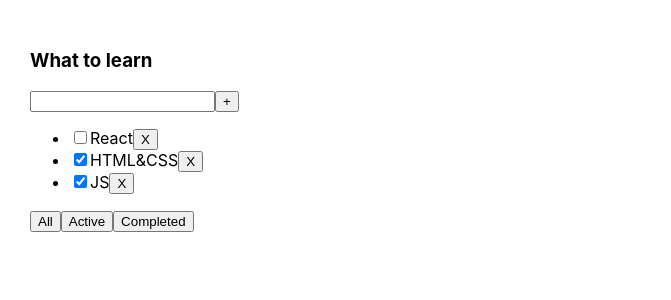
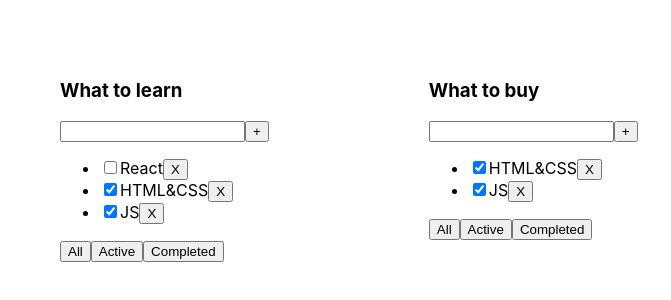
Before and after one commit to KirillDolzhenkov/task-manager-app, a React (Create React App) app: page / in a window 1280 px wide. Shown: the top 300 px of the page, without its empty margins (0-671 px from the left). Built offline with nearby package versions, Linux system fonts and the light colour scheme.

Commit message:
created manyTodolists state, map function for todoLists state & fixed setFilter function

```diff
--- a/src/App.tsx
+++ b/src/App.tsx
@@ -6,7 +6,7 @@ import {TaskType, TodoList} from './TodoList';
 export type FilterType =  "All"|"Active"|"Completed"
 
 function App() {
-    let [filter,setFilter] = useState<FilterType>("All")
+    /*let [filter,setFilter] = useState<FilterType>("All")*/
     let [tasksData, setTasksData] = useState<Array<TaskType>>(
         [
             {id: v1(), title: "React", isDone: false},
@@ -22,8 +22,14 @@ function App() {
         let newTask = {id: v1(), title, isDone: false}
         setTasksData([newTask, ...tasksData])
     }
-    const setFilterValue = (value: FilterType)=> {
-        setFilter(value)
+    const setFilterValue = (value: FilterType, todoListId: string)=> {
+        let todoList = todoLists.find(tl=>tl.id === todoListId)
+        if (todoList){
+            todoList.filter = value
+            setTodoLists({...todoLists})
+        }
+
+        /*setFilter(value)*/
     }
     const changeIsDoneValue = (TaskId: string, IsDoneValue: boolean) => {
         let changedValue = tasksData.find(t=>t.id === TaskId)
@@ -33,7 +39,7 @@ function App() {
         }
     }
 
-    const tasksForTodoList = ():Array<TaskType> => {
+    /*const tasksForTodoList = ():Array<TaskType> => {
         switch (filter) {
             case "Active": {
                 return tasksData.filter(t => t.isDone)
@@ -44,7 +50,7 @@ function App() {
             default:
                 return tasksData
         }
-    }
+    }*/
 
     /*let tasksForTodoList = tasksData
     if (filter==="Active"){
@@ -54,15 +60,41 @@ function App() {
         tasksForTodoList = tasksData.filter(t=>!t.isDone)
     }*/
 
+    let [todoLists, setTodoLists] = useState( [
+        {id: v1(), title: "What to learn", filter: "All"},
+        {id: v1(), title: "What to buy", filter: "Active"},
+    ])
     return (
 
+        <div className="App">
+            {
+                todoLists.map((tl)=>{
+                    const tasksForTodoList = () => {
+                        switch (tl.filter) {
+                            case "Active": {
+                                return tasksData.filter(t => t.isDone)
+                            }
+                            case "Completed": {
+                                return tasksData.filter(t => !t.isDone)
+                            }
+                            default:
+                                return tasksData
+                        }
+                    }
+                    return(
                         <TodoList
+                            todoListId={tl.id}
+                            title={tl.title}
                             addTask={addTask}
                             removeTask={removeTask}
                             tasks={tasksForTodoList()}
                             setFilterValue={setFilterValue}
                             changeIsDoneValue={changeIsDoneValue}
                         />
+                    )
+                })
+            }
+        </div>
     );
 }
 
--- a/src/TodoList.tsx
+++ b/src/TodoList.tsx
@@ -9,10 +9,12 @@ export type TaskType = {
 }
 
 export type TodoListPropsType = {
+    todoListId: string
+    title: string
     tasks: Array<TaskType>
     removeTask: (TaskId: string) => void
     addTask: (title: string) => void
-    setFilterValue: (value: FilterType) => void
+    setFilterValue: (value: FilterType, todoListId: string) => void
     changeIsDoneValue: (TaskId: string, IsDoneValue: boolean) => void
 }
 
@@ -34,7 +36,7 @@ const TodoList: React.FC<TodoListPropsType> = (props) => {
         <div>
             <div className="App">
                 <div>
-                    <h3>What to learn</h3>
+                    <h3>{props.title}</h3>
                     <div>
                         <input
                             value={inputValue}
@@ -67,15 +69,15 @@ const TodoList: React.FC<TodoListPropsType> = (props) => {
                     </ul>
                     <div>
                         <button onClick={() => {
-                            props.setFilterValue("All")
+                            props.setFilterValue("All", props.todoListId)
                         }}>All
                         </button>
                         <button onClick={() => {
-                            props.setFilterValue("Active")
+                            props.setFilterValue("Active", props.todoListId)
                         }}>Active
                         </button>
                         <button onClick={() => {
-                            props.setFilterValue("Completed")
+                            props.setFilterValue("Completed", props.todoListId)
                         }}>Completed
                         </button>
                     </div>
```
Lines whose indentation alone changed are shown as unchanged.
